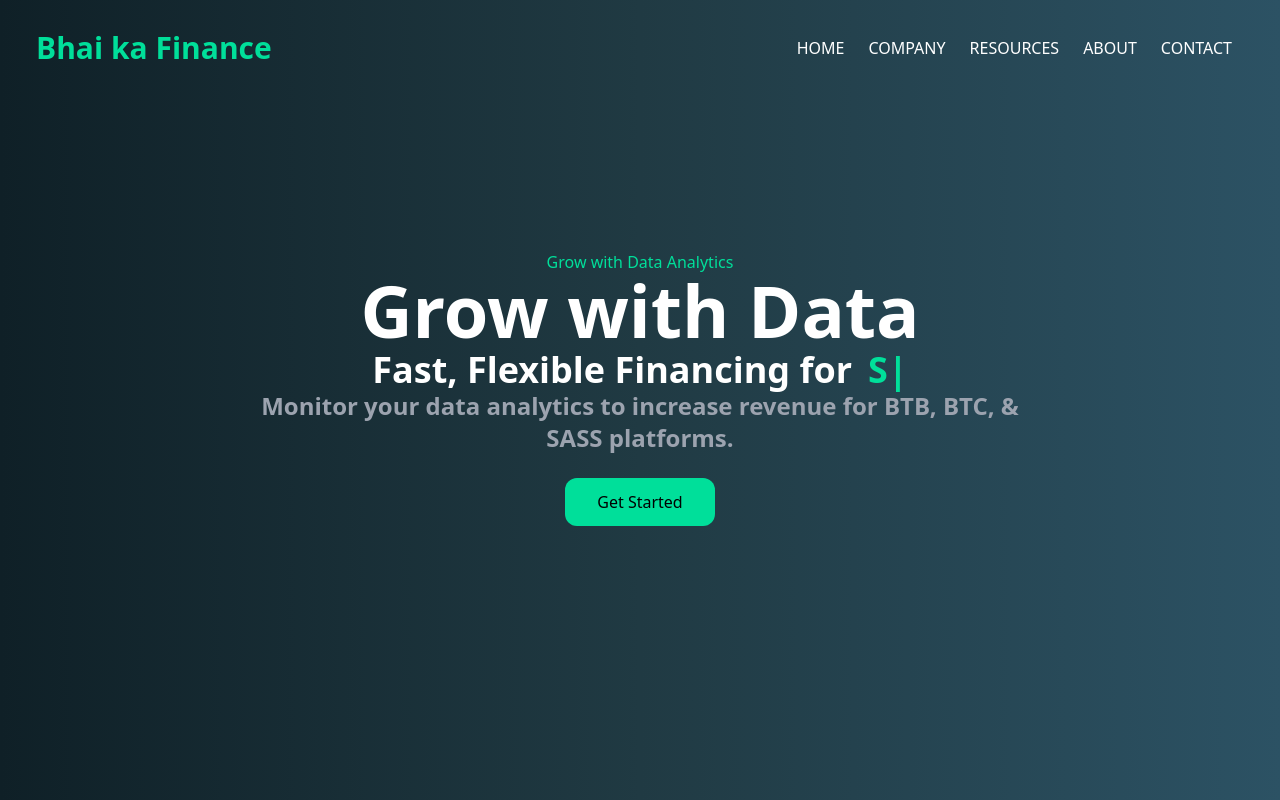
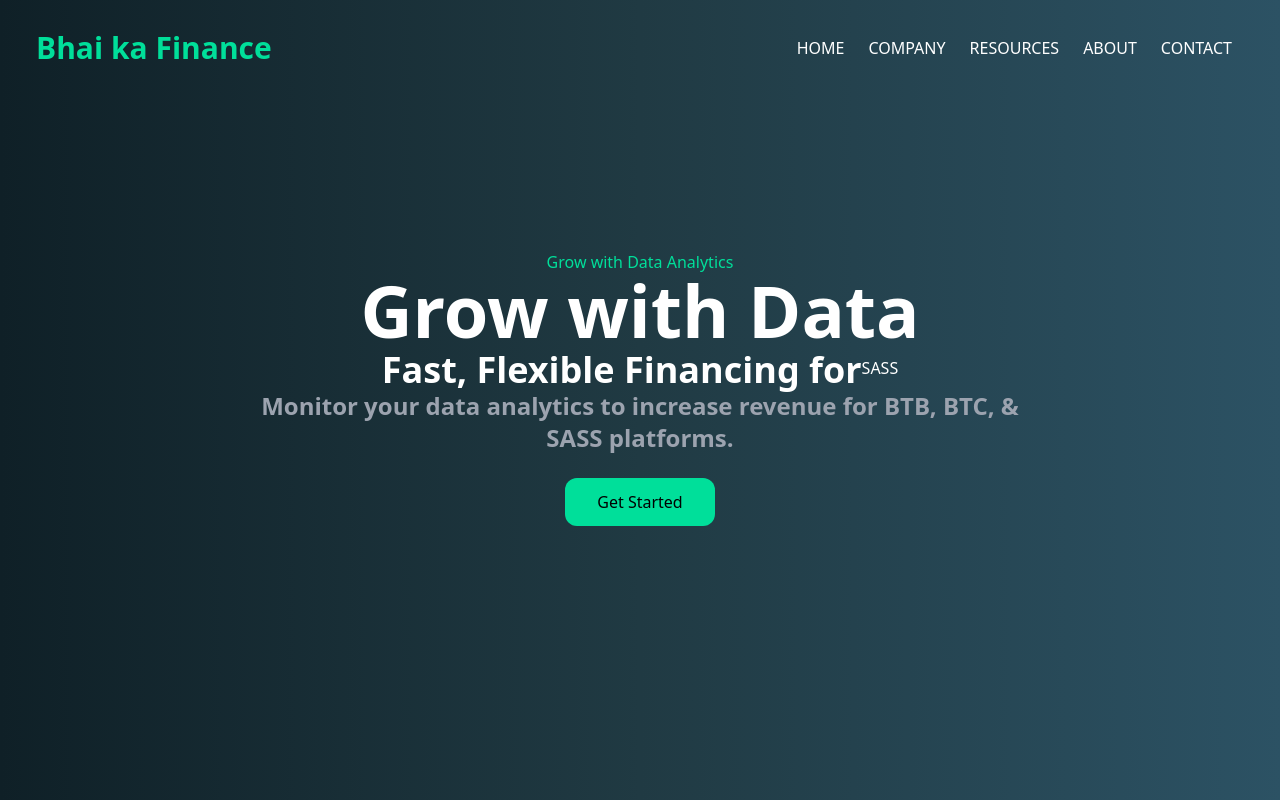
Before and after one commit to Parth-Kushwaha/financetw, a React (Create React App) app: page / in a window 1280 px wide. Shown: the top 800 px of the page. Built offline with nearby package versions, Linux system fonts and the light colour scheme.

Commit message:
hero changes

```diff
--- a/package.json
+++ b/package.json
@@ -10,7 +10,7 @@
     "react-dom": "^18.2.0",
     "react-icons": "^4.7.1",
     "react-scripts": "5.0.1",
-    "react-typed": "^1.2.0",
+    "react-simple-typewriter": "^5.0.1",
     "web-vitals": "^2.1.4"
   },
   "scripts": {
--- a/src/components/Hero.jsx
+++ b/src/components/Hero.jsx
@@ -1,5 +1,6 @@
 import React from 'react'
-import Typed from 'react-typed'
+// import Typed from 'react-typed'
+import {Typewriter} from 'react-simple-typewriter'
 
 const Hero = () => {
   return (
@@ -9,10 +10,15 @@ const Hero = () => {
         <h1 className='md:text-7xl sm:text-6xl text-4xl font-bold'>Grow with Data</h1>
         <div className='flex justify-center items-center'>
             <p className='md:text-4xl sm:text-5xl text-xl font-bold mt-1'>Fast, Flexible Financing for</p>
-            <Typed className='md:text-4xl sm:text-5xl text-xl font-bold mt-1 md:pl-4 pl-3 text-[#00df9a]'
-                strings={['BTB','B2C','SASS']}
+            {/* <Typed className='md:text-4xl sm:text-5xl text-xl font-bold mt-1 md:pl-4 pl-3 text-[#00df9a]'
+                strings={['BTB','BTC','SASS']}
                 typeSpeed={120}
-               backSpeed={140} loop/>
+               backSpeed={140} loop/> */}
+            <Typewriter className='md:text-4xl sm:text-5xl text-xl font-bold mt-1 md:pl-4 pl-3 text-[#00df9a]'
+              words={['BTB','BTC','SASS']}
+              typeSpeed={120}
+              deleteSpeed={140}
+              loop/>
         </div>
         <p className='md:text-2xl sm:text-xl font-bold text-gray-400'>Monitor your data analytics to increase revenue for BTB, BTC, & SASS platforms.</p>
         <button className='bg-[#00df9a] w-[150px] rounded-xl font-medium my-6 mx-auto py-3 text-black hover:scale-105'>Get Started</button>
```
Also changed, not shown: 1 other file (tests, documents, lock files or other folders).
